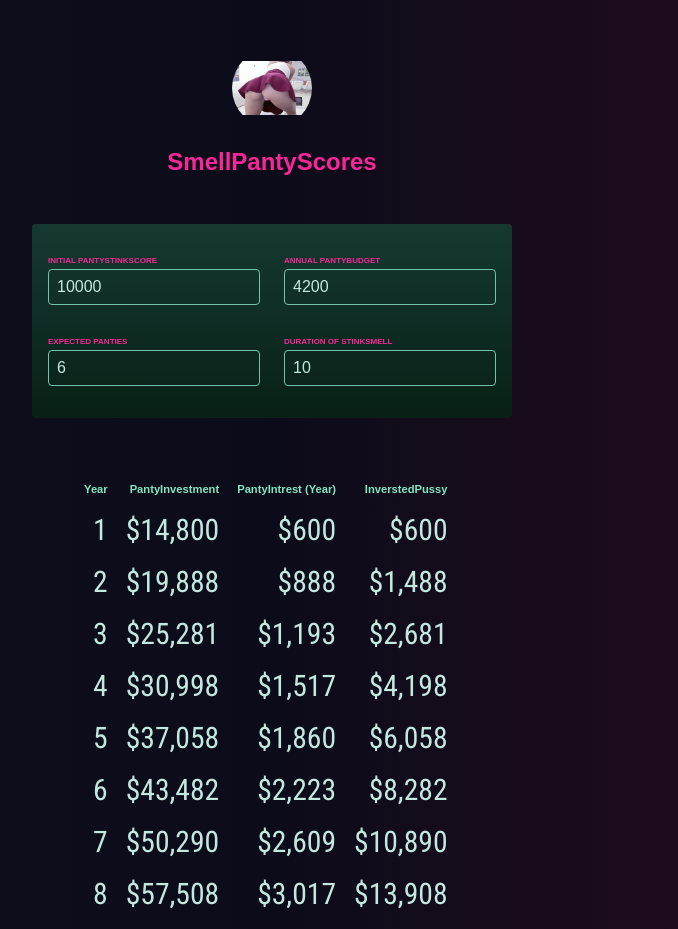
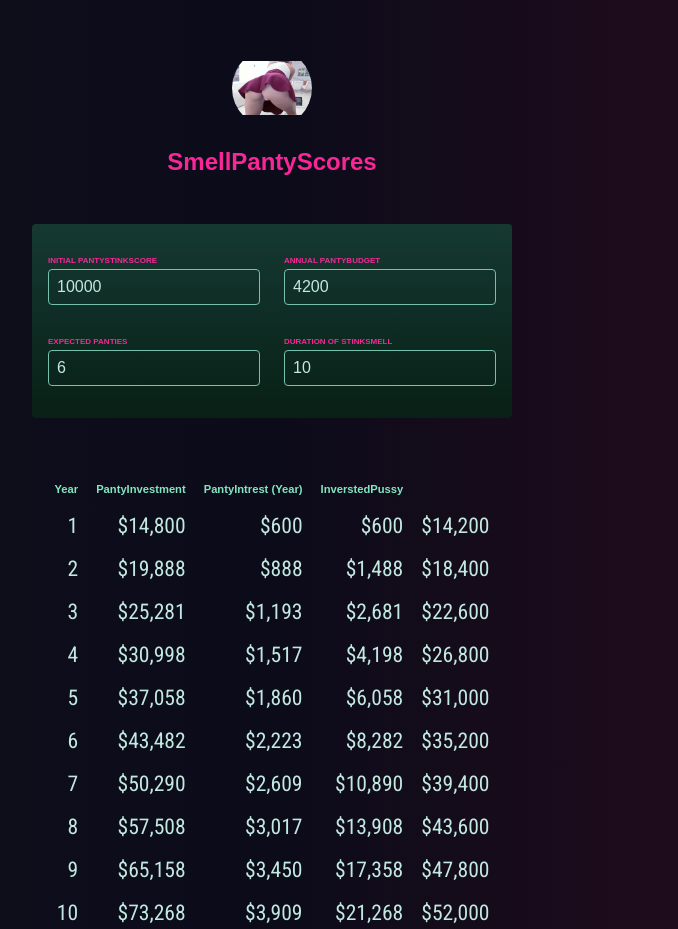
Before and after one commit to K0unty/ur-s5-1, a React (Vite) app: page / in a window 1280 px wide. Shown: the top 929 px of the page, without its empty margins (368-1046 px from the left). Built offline with nearby package versions, Linux system fonts and the light colour scheme; a web font is replaced by a local one.

Commit message:
addTotalAmountInvested

```diff
--- a/src/comp/Results.jsx
+++ b/src/comp/Results.jsx
@@ -27,6 +27,7 @@ export default function Results({ input }) {
             yearData.valueEndOfYear -
             yearData.annualInvestment * yearData.year -
             initialInvestment;
+          const totalAmountInvested = yearData.valueEndOfYear - totalInterest;
 
           return (
             <tr key={yearData.year}>
@@ -34,7 +35,7 @@ export default function Results({ input }) {
               <td>{formatter.format(yearData.valueEndOfYear)}</td>
               <td>{formatter.format(yearData.interest)}</td>
               <td>{formatter.format(totalInterest)}</td>
-              <td></td>
+              <td>{formatter.format(totalAmountInvested)}</td>
             </tr>
           );
         })}
--- a/src/index.css
+++ b/src/index.css
@@ -98,7 +98,7 @@ body {
 
 #result tbody {
   font-family: "Roboto Condensed", sans-serif;
-  font-size: 1.85rem;
+  font-size: 1.35rem;
   color: #c2e9e0;
 }
 
```
